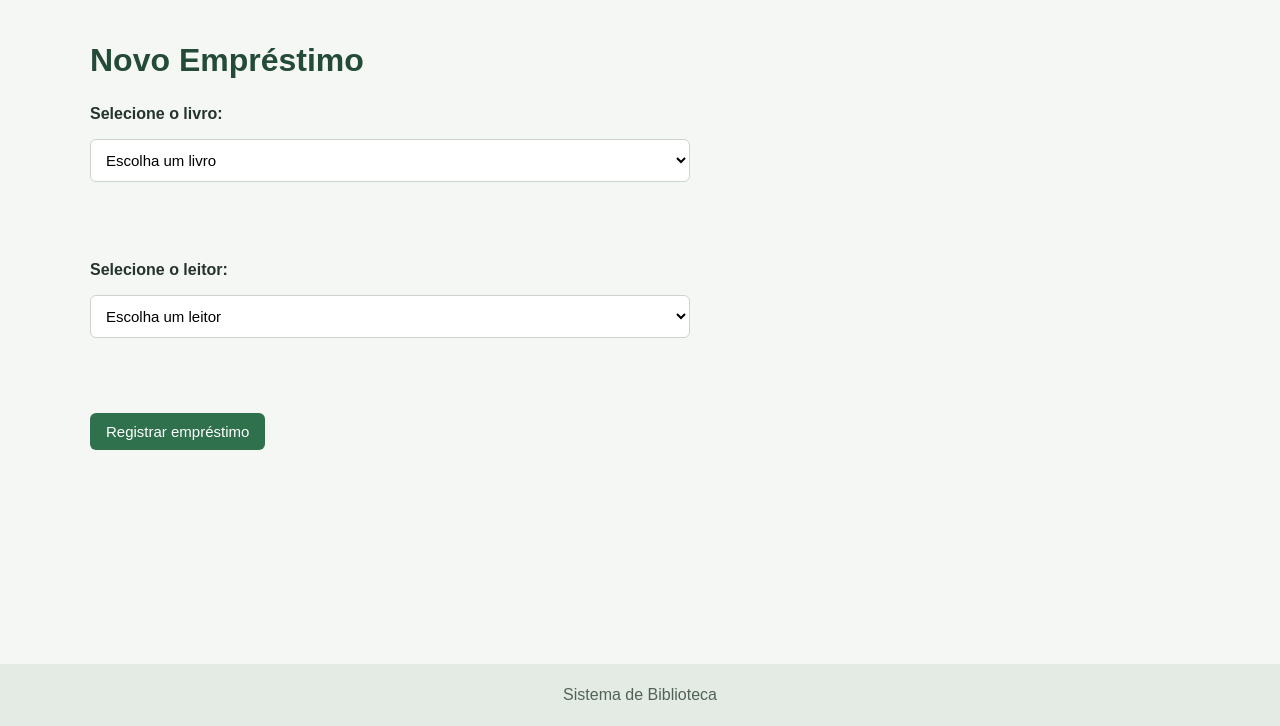
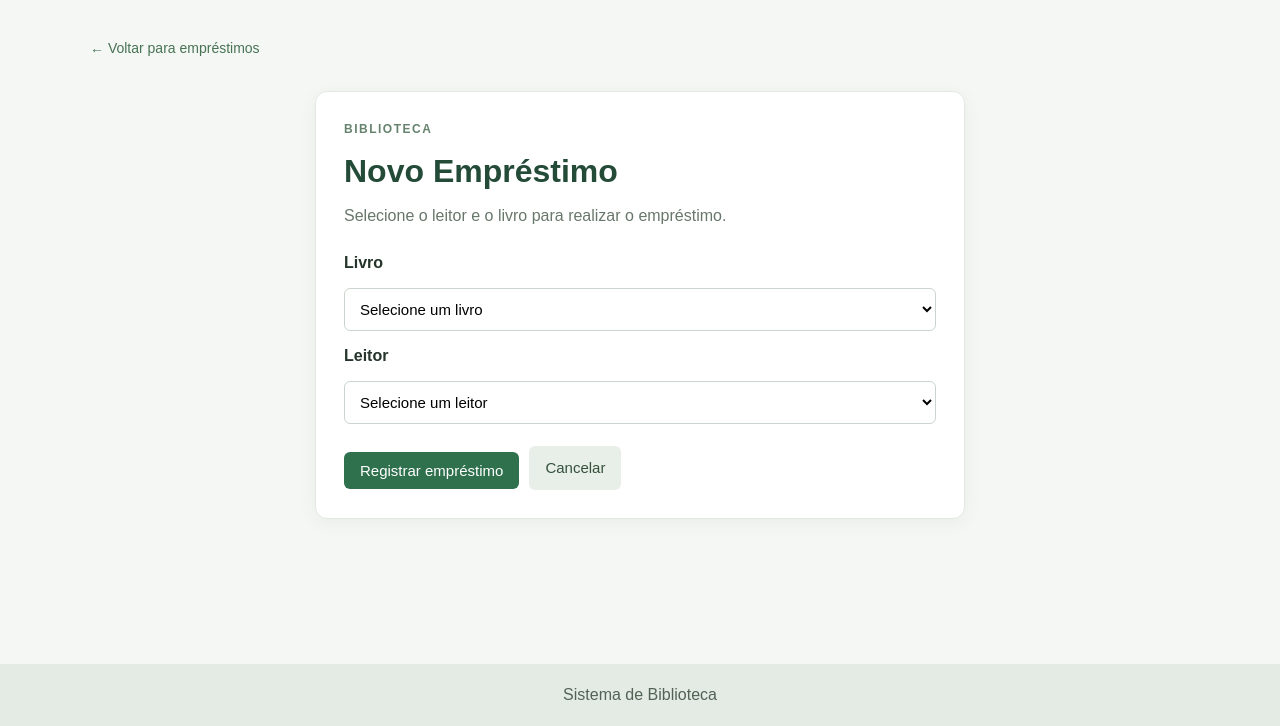
Before and after one commit to m4rcosgustavo/projeto_sistema_biblioteca, a Flask app: page /emprestimos/novo in a window 1280 px wide. Shown: the part 74-800 px from the top of the page. Run offline with Flask 3, Linux system fonts and the light colour scheme.

Commit message:
COMMIT MARIA LUIZA:Desenvolve interfaces de emprestimos

```diff
--- a/controllers/emprestimos.py
+++ b/controllers/emprestimos.py
@@ -1,7 +1,21 @@
+
 from flask import render_template
 
 from controllers import emprestimos_bp
-from models import Livro, Leitor
+from models import Livro, Leitor, Emprestimo
+
+
+@emprestimos_bp.route("/")
+def listar_emprestimos():
+
+    emprestimos = Emprestimo.query.order_by(
+        Emprestimo.data_emprestimo.desc()
+    ).all()
+
+    return render_template(
+        "emprestimos/lista.html",
+        emprestimos=emprestimos
+    )
 
 
 @emprestimos_bp.route("/novo")
--- a/static/style.css
+++ b/static/style.css
@@ -361,3 +361,42 @@ button.botao-perigo:hover {
         flex-wrap: wrap;
     }
 }
+
+
+/* Tela de empréstimos */
+
+.status-pendente {
+    display: inline-block;
+    padding: 5px 10px;
+    background-color: #fff1d6;
+    color: #8a611c;
+    border-radius: 6px;
+    font-size: 13px;
+    font-weight: bold;
+}
+
+.tabela-wrapper {
+    margin-top: 20px;
+}
+
+.form-card {
+    margin-top: 10px;
+}
+
+.form-card select {
+    cursor: pointer;
+}
+
+.form-card button {
+    margin-top: 5px;
+}
+
+@media (max-width: 600px) {
+    .tabela-wrapper {
+        overflow-x: auto;
+    }
+
+    table {
+        min-width: 650px;
+    }
+}
--- a/templates/emprestimos/formulario.html
+++ b/templates/emprestimos/formulario.html
@@ -1,16 +1,31 @@
+
 {% extends "base.html" %}
 
 {% block title %}Novo Empréstimo{% endblock %}
 
 {% block content %}
 
+<a href="{{ url_for('emprestimos.listar_emprestimos') }}"
+   class="voltar">
+    ← Voltar para empréstimos
+</a>
+
+<div class="form-card">
+
+    <p class="sobretitulo">BIBLIOTECA</p>
+
     <h1>Novo Empréstimo</h1>
+
+    <p class="descricao">
+        Selecione o leitor e o livro para realizar o empréstimo.
+    </p>
 
     <form method="POST">
 
-    <label>Selecione o livro:</label>
-    <select name="livro_id" required>
-        <option value="">Escolha um livro</option>
+        <label for="livro_id">Livro</label>
+
+        <select name="livro_id" id="livro_id" required>
+            <option value="">Selecione um livro</option>
 
             {% for livro in livros %}
             <option value="{{ livro.id }}">
@@ -19,11 +34,10 @@
             {% endfor %}
         </select>
 
-    <br><br>
+        <label for="leitor_id">Leitor</label>
 
-    <label>Selecione o leitor:</label>
-    <select name="leitor_id" required>
-        <option value="">Escolha um leitor</option>
+        <select name="leitor_id" id="leitor_id" required>
+            <option value="">Selecione um leitor</option>
 
             {% for leitor in leitores %}
             <option value="{{ leitor.id }}">
@@ -32,10 +46,21 @@
             {% endfor %}
         </select>
 
-    <br><br>
+        <div class="botoes-form">
 
-    <button type="submit">Registrar empréstimo</button>
+            <button type="submit">
+                Registrar empréstimo
+            </button>
+
+            <a href="{{ url_for('emprestimos.listar_emprestimos') }}"
+               class="botao botao-secundario">
+                Cancelar
+            </a>
+
+        </div>
 
     </form>
 
+</div>
+
 {% endblock %}
```
Also changed, not shown: templates/emprestimos/lista.html (added, +73 -0 lines). Lines whose indentation alone changed are shown as unchanged.
